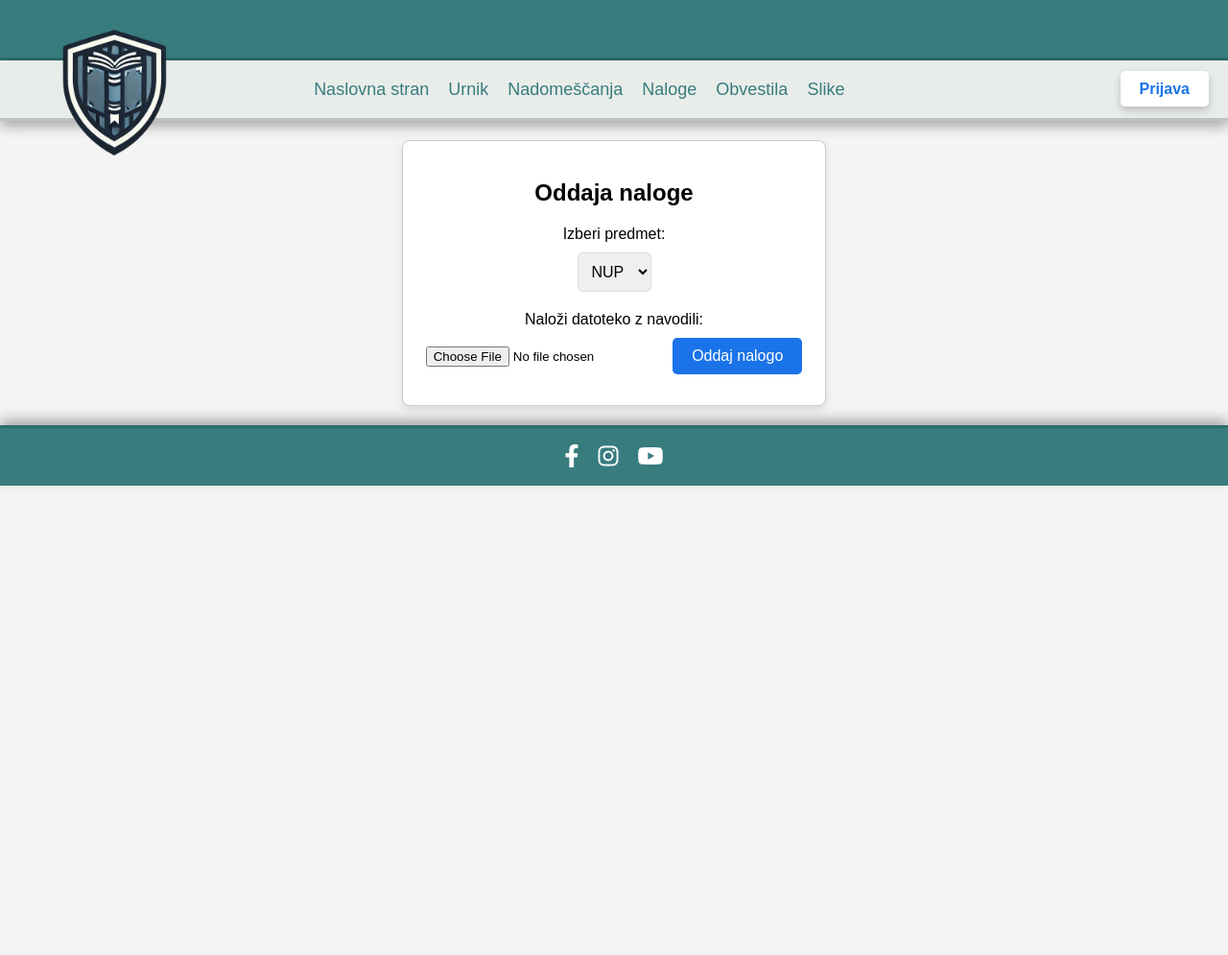
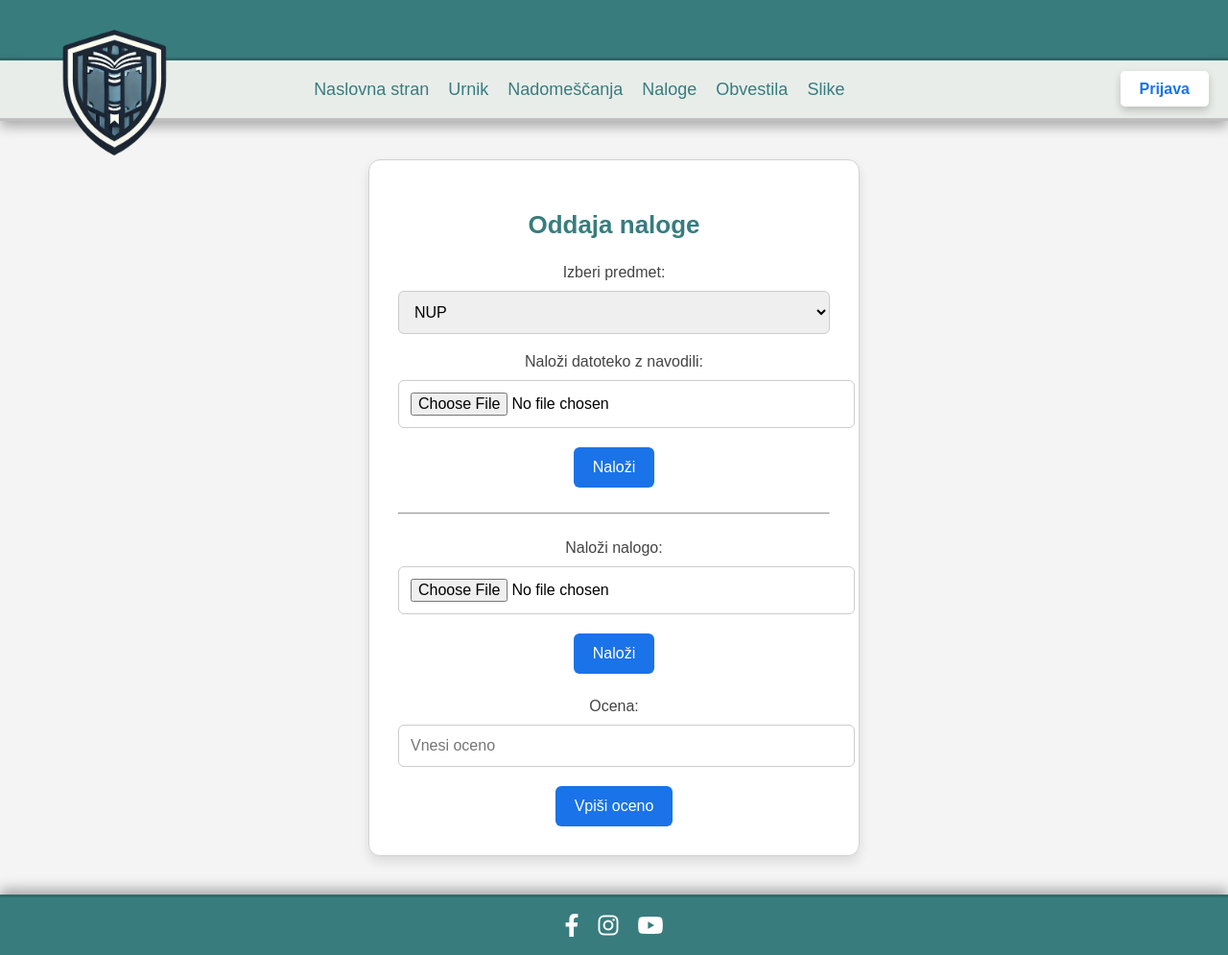
Before and after one commit to KerznarMiha/ProfLink, a PHP site: page /Oddaja.html in a window 1280 px wide. Shown: the whole page at 96% size. Before the commit the page ends 506 px from the top, so only its background shows below. Run offline with PHP 8.4, Linux system fonts and the light colour scheme.

Commit message:
Add files via upload

```diff
--- a/PROJETK/Oddaja.html
+++ b/PROJETK/Oddaja.html
@@ -33,17 +33,42 @@
     <div class="school-description">
         <div class="box">
             <h2>Oddaja naloge</h2>
-            <label for="subject-select">Izberi predmet:</label>
-            <select id="subject-select">
+
+            <!-- Teacher Upload Section -->
+            <div class="upload-section">
+                <label for="teacher-subject-select">Izberi predmet:</label>
+                <select id="teacher-subject-select">
                     <option value="NUP">NUP</option>
                     <option value="NRP">NRP</option>
                     <option value="SMV">SMV</option>
                 </select>
                 <form>
-                <label for="assignment-file">Naloži datoteko z navodili:</label>
-                <input type="file" id="assignment-file" name="assignment-file" required>
-                <button type="submit">Oddaj nalogo</button>
+                    <label for="teacher-assignment-file">Naloži datoteko z navodili:</label>
+                    <input type="file" id="teacher-assignment-file" name="teacher-assignment-file" required>
+                    <button type="button" id="teacher-upload-btn" onclick="showTeacherSubmitButton()">Naloži</button>
+                    <button type="submit" id="teacher-submit-btn" style="display: none;">Oddaj navodila</button>
                 </form>
+            </div>
+            <br>
+            <hr>
+            <br>
+            <!-- Student Upload Section -->
+            <div class="upload-section">
+                <form>
+                    <label for="student-exam-file">Naloži nalogo:</label>
+                    <input type="file" id="student-exam-file" name="student-exam-file" required>
+                    <button type="button" id="student-upload-btn" onclick="showStudentSubmitButton()">Naloži</button>
+                    <button type="submit" id="student-submit-btn" style="display: none;">Oddaj izpit</button>
+                </form>
+            <div class="grade-section">
+                    <label for="student-grade">Ocena:</label>
+                    <input type="number" id="student-grade" name="student-grade" min="1" max="5" placeholder="Vnesi oceno" required>
+                    <button type="button" id="grade-btn" onclick="submitGrade()">Vpiši oceno</button>
+                    <div id="grade-display" style="display: none;">
+                        Ocena za študenta: <span id="grade-value"></span>
+                    </div>
+                </div>
+            </div>
         </div>
     </div>
 
--- a/PROJETK/Script.js
+++ b/PROJETK/Script.js
@@ -139,7 +139,6 @@ var schedules = {
     // Repeat for other classes (R2b, R3a, R3b, R4a, R4b)
 };
 
-// Function to populate the schedule based on selected class
 function loadSchedule(className) {
     var schedule = schedules[className];
     scheduleBody.innerHTML = '';
@@ -163,3 +162,63 @@ classSelect.onchange = function() {
 
 // Initialize with the first class
 loadSchedule("R1a");
+
+// Submission functionality
+var assignmentFileInput = document.getElementById("assignment-file");
+var examFileInput = document.getElementById("exam-file");
+var submitAssignmentButton = document.getElementById("submit-assignment-btn");
+var submitExamButton = document.getElementById("submit-exam-btn");
+var instructionsDisplay = document.getElementById("instructions-display");
+var studentGradeDisplay = document.getElementById("grade-display");
+
+// Function to upload assignment
+function uploadAssignment() {
+    const file = assignmentFileInput.files[0];
+    if (file) {
+        // Handle the file upload (e.g., send to server)
+        alert("Instruction file uploaded successfully.");
+        // Display the uploaded instruction for students
+        displayInstructions(file);
+    } else {
+        alert("Please select a file to upload.");
+    }
+}
+
+// Function to upload exam file
+function uploadExam() {
+    const file = examFileInput.files[0];
+    if (file) {
+        // Handle the file upload (e.g., send to server)
+        alert("Exam file uploaded successfully.");
+    } else {
+        alert("Please select a file to upload.");
+    }
+}
+
+// Function to display the uploaded instructions
+function displayInstructions(file) {
+    // Here you would typically fetch the file data from the server
+    const reader = new FileReader();
+    reader.onload = function(e) {
+        instructionsDisplay.textContent = e.target.result; // Display file content
+        instructionsDisplay.style.display = "block";
+    };
+    reader.readAsText(file);
+}
+
+// Function for teachers to grade assignments
+function submitGrade() {
+    const gradeInput = document.getElementById("student-grade");
+    const gradeValue = parseInt(gradeInput.value);
+
+    if (gradeValue >= 1 && gradeValue <= 5) {
+        document.getElementById("grade-value").textContent = gradeValue;
+        studentGradeDisplay.style.display = "block";
+    } else {
+        alert("Prosimo, vnesite veljavno oceno med 1 in 5.");
+    }
+}
+
+// Add event listeners for upload buttons
+submitAssignmentButton.onclick = uploadAssignment;
+submitExamButton.onclick = uploadExam;
--- a/PROJETK/css.css
+++ b/PROJETK/css.css
@@ -178,3 +178,69 @@ nav ul li a:hover::after {
 .social-icon:hover {
     color: #d1d1d1;
 }
+
+.school-description {
+    display: flex;
+    justify-content: center;
+    padding: 40px 20px; /* Adjusted padding for better spacing */
+}
+
+.box {
+    background-color: #ffffff; /* Bright white background for the submission box */
+    padding: 30px; /* Increased padding for more spacious feel */
+    border: 1px solid #d1d1d1; /* Softer border color */
+    box-shadow: 0 6px 12px rgba(0, 0, 0, 0.1); /* Slightly stronger shadow */
+    width: 450px; /* Width of the submission box */
+    text-align: center; /* Centered text alignment */
+    border-radius: 12px; /* Rounded corners for a softer look */
+}
+
+.box h2 {
+    margin-bottom: 25px; /* Increased margin for spacing */
+    font-size: 26px; /* Slightly larger heading */
+    color: #387C7E; /* Consistent theme color for headings */
+}
+
+.box label {
+    display: block;
+    margin-bottom: 10px; /* More space below labels */
+    font-size: 16px;
+    color: #444; /* Darker color for better contrast */
+}
+
+.box select,
+.box input[type="file"],
+.box input[type="number"] {
+    width: 100%; /* Full width for inputs */
+    padding: 12px; /* Increased padding for comfort */
+    border-radius: 6px; /* Rounded edges */
+    border: 1px solid #ccc; /* Light border for inputs */
+    font-size: 16px;
+    margin-bottom: 20px; /* Space below each input */
+}
+
+.box button {
+    background-color: #1a73e8; /* Main button color */
+    color: white;
+    padding: 12px 20px; /* Comfortable button size */
+    border: none;
+    border-radius: 6px; /* Rounded button corners */
+    cursor: pointer;
+    font-size: 16px;
+    transition: background-color 0.3s ease, transform 0.3s ease; /* Smooth transitions */
+}
+
+.box button:hover {
+    background-color: #387C7E; /* Darker on hover */
+    transform: translateY(-2px); /* Slight lift effect on hover */
+}
+
+.grade-section {
+    margin-top: 25px; /* Space above the grade section */
+}
+
+#grade-display {
+    margin-top: 15px; /* Spacing for the grade display */
+    font-size: 18px; /* Font size for the grade display */
+    color: #333; /* Color for visibility */
+}
```
Also changed, not shown: 1 other file. Lines whose indentation alone changed are shown as unchanged.
